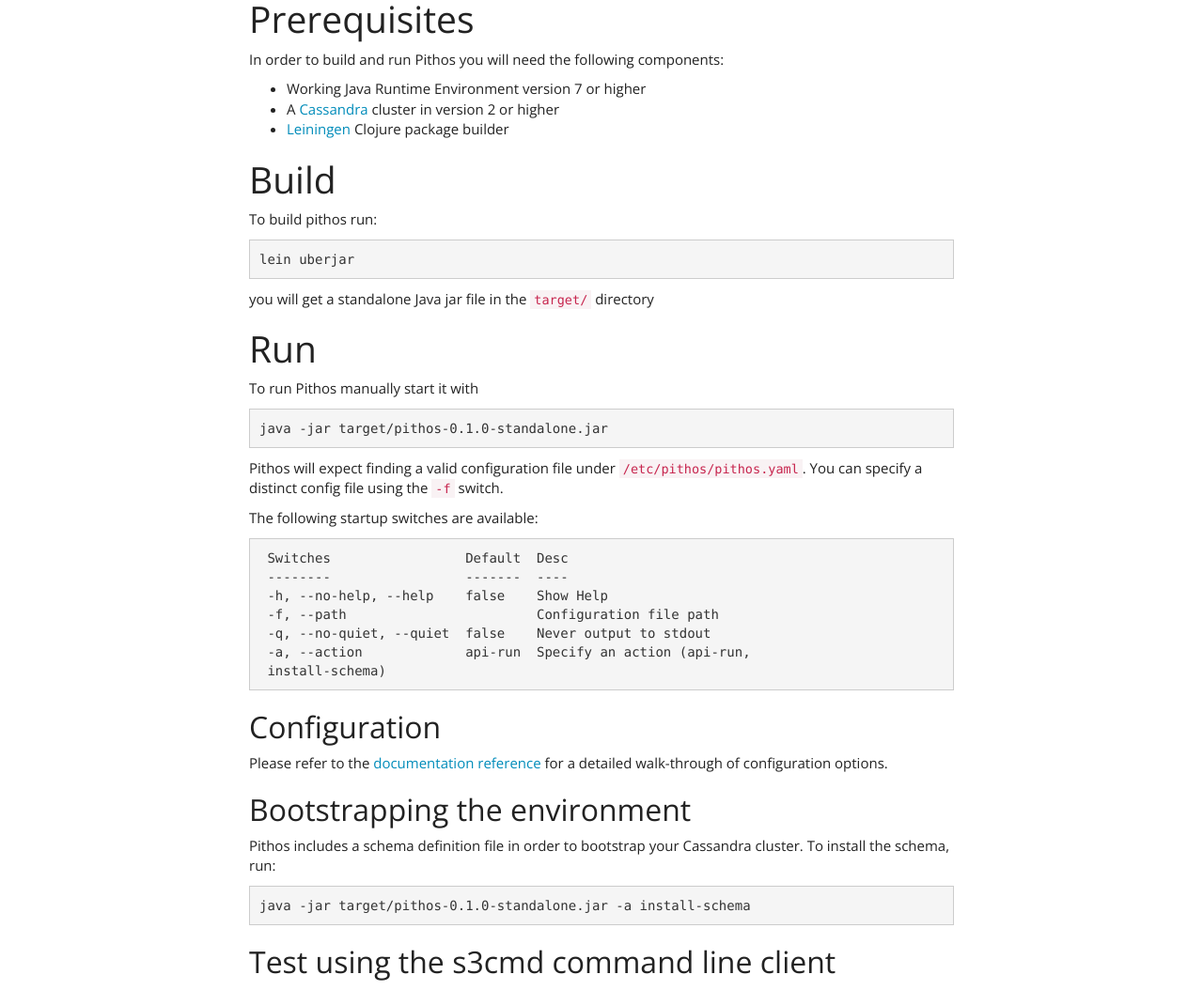
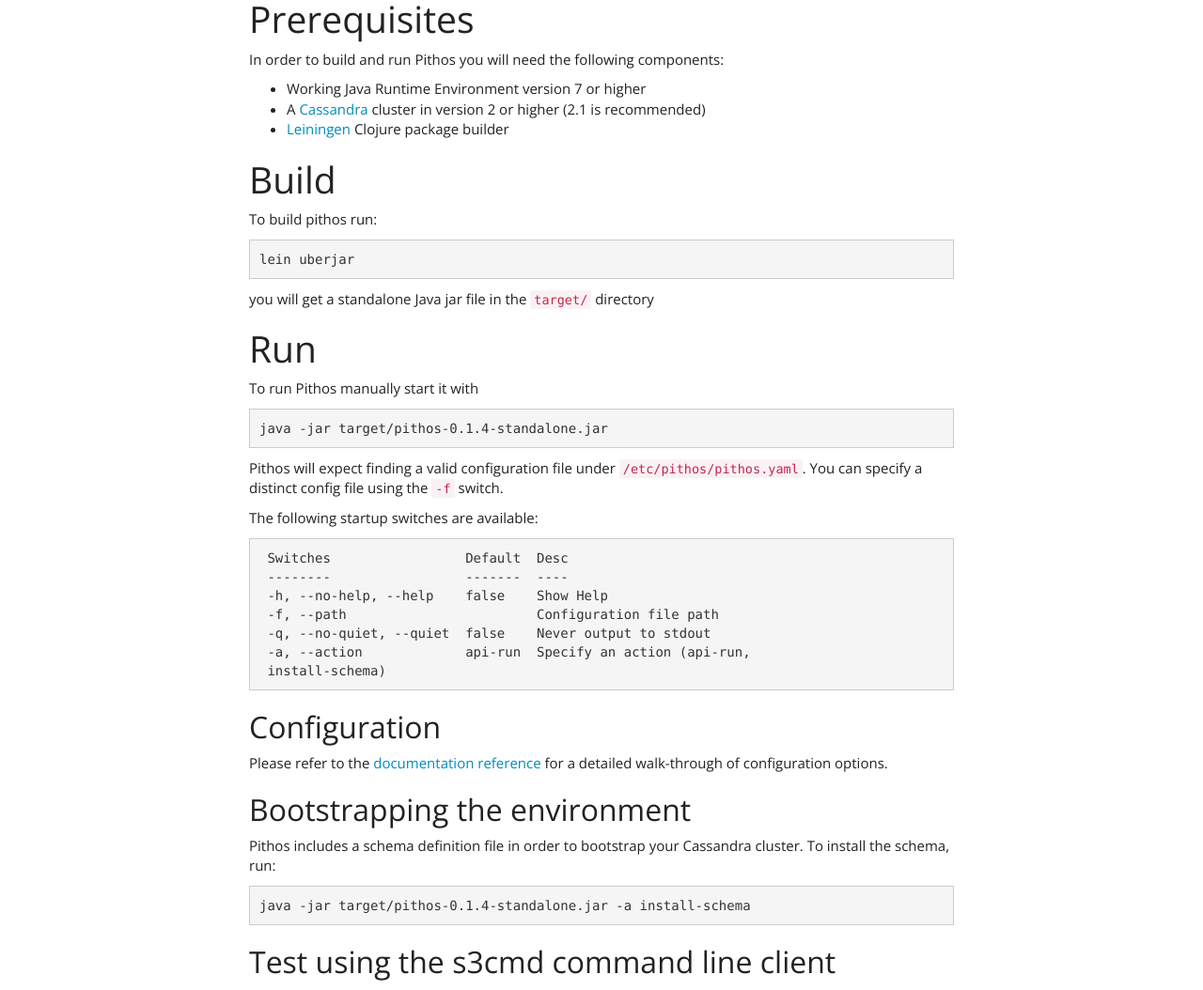
Before and after one commit to exoscale/pithos, a Jekyll site: the page built from quickstart/index.markdown, in a window 1280 px wide. Shown: the part 220-1274 px from the top of the page at 94% size. Built offline with Jekyll 4.4.1, drawn with Linux system fonts in a browser that asks for light colours; nearby versions of some CDN libraries; Markdown is read by kramdown in place of the engine named in the settings.

Commit message:
reference latest version

```diff
--- a/quickstart/index.markdown
+++ b/quickstart/index.markdown
@@ -13,7 +13,8 @@
 In order to build and run Pithos you will need the following components:
 
 * Working Java Runtime Environment version 7 or higher
-* A [Cassandra](http://cassandra.apache.org/) cluster in version 2 or higher
+* A [Cassandra](http://cassandra.apache.org/) cluster in version 2 or
+  higher (2.1 is recommended)
 * [Leiningen](https://github.com/technomancy/leiningen) Clojure package builder
 
 # Build
@@ -28,7 +29,7 @@
 
 To run Pithos manually start it with
 
-    java -jar target/pithos-0.1.0-standalone.jar
+    java -jar target/pithos-0.1.4-standalone.jar
 
 Pithos will expect finding a valid configuration file under `/etc/pithos/pithos.yaml`. You can specify a distinct config file using the `-f` switch.
 
@@ -52,7 +53,7 @@
 Pithos includes a schema definition file in order to bootstrap your Cassandra cluster.
 To install the schema, run:
 
-    java -jar target/pithos-0.1.0-standalone.jar -a install-schema
+    java -jar target/pithos-0.1.4-standalone.jar -a install-schema
 
 
 ## Test using the s3cmd command line client
```
